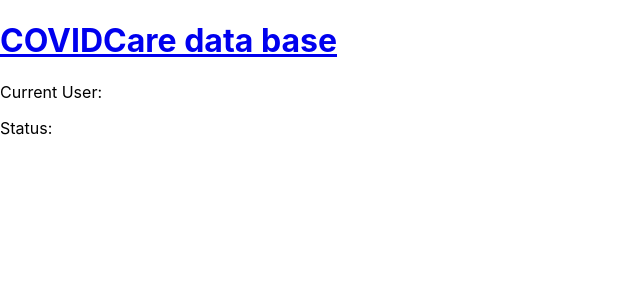
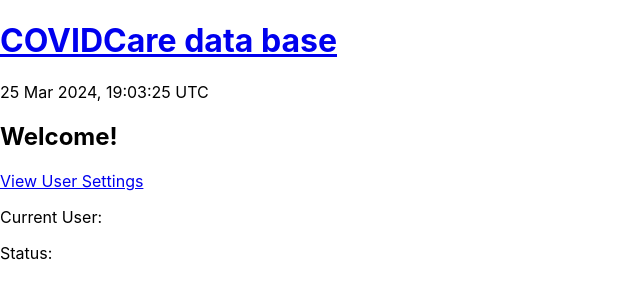
Before and after one commit to YaelGluskin/COVIDCare.api, a React (Create React App) app in the folder clientside/: page /dash in a window 1280 px wide. Shown: the top 300 px of the page, without its empty margins (0-640 px from the left). Built offline with nearby package versions, Linux system fonts and the light colour scheme.

Commit message:
Routing Hierarchy

```diff
--- a/clientside/src/App.js
+++ b/clientside/src/App.js
@@ -1,8 +1,9 @@
 import { Routes, Route } from 'react-router-dom';
 import Layout from './components/Layout';
 import Public from './components/Public';
-import Login from './components/Login';
-import DashLayout from './DashLayout';
+import Login from './features/auth/Login';
+import DashLayout from './dash/DashLayout';
+import Welcom from './features/auth/Welcome';
 
 function App() {
   return (
@@ -11,7 +12,9 @@ function App() {
       <Route path="/" element = {<Layout/>}/>
       <Route index element={<Public/>} />
       <Route path = "login" element={<Login/>}/>
-      <Route path = "dash" element={<DashLayout />} />
+      <Route path = "dash" element={<DashLayout />} >
+        <Route index element={<Welcom />} />
+      </Route>
     </Routes>
   );
 }
--- /dev/null
+++ b/clientside/src/features/auth/Welcome.js
@@ -0,0 +1,16 @@
+import { Link } from "react-router-dom";
+const Welcom =() => {
+    const date = new Date()
+    const today = new Intl.DateTimeFormat('en-IL', {dateStyle: 'medium', timeStyle: 'long'}).format(date)
+    const content = (
+        <section className="welcome">
+            <p>{today}</p>
+            <h1>Welcome!</h1>
+            <p>
+                <Link to="/dash/users">View User Settings</Link>
+            </p>
+        </section>
+    )
+    return content;
+}
+export default Welcom;
```
Also changed, not shown: clientside/src/dash/DashFooter.js (renamed from clientside/src/DashFooter.js), clientside/src/dash/DashHeader.js (renamed from clientside/src/DashHeader.js), clientside/src/dash/DashLayout.js (renamed from clientside/src/DashLayout.js), clientside/src/features/auth/Login.js (renamed from clientside/src/components/Login.js).
